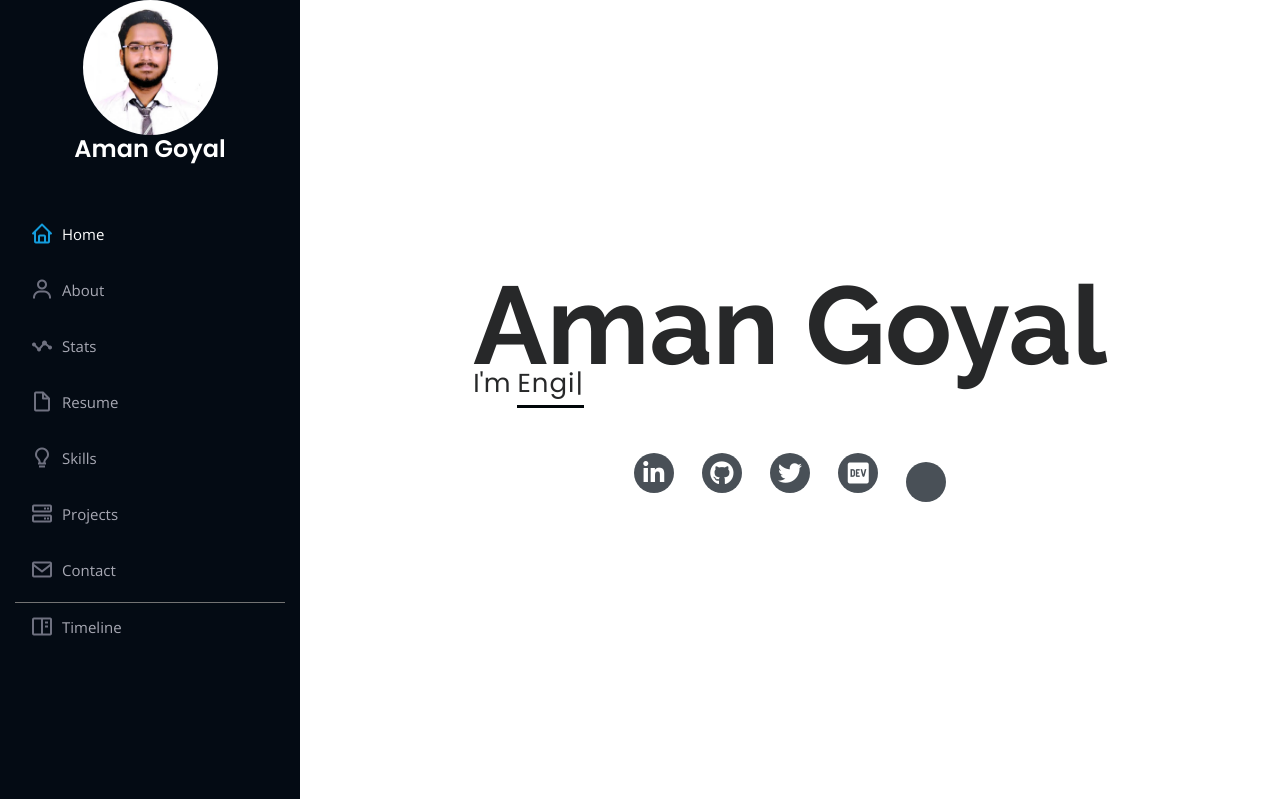
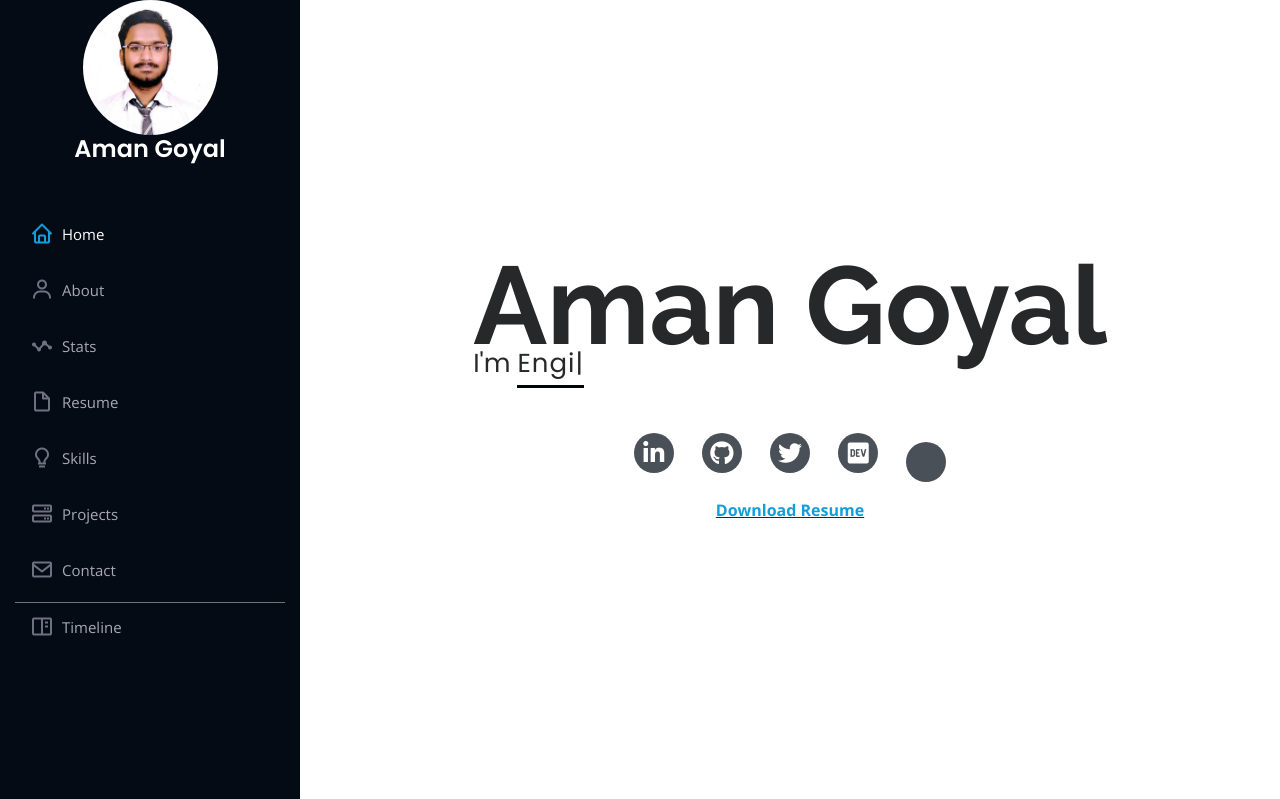
Before and after one commit to goyal-aman/portfolio, a Django app: page / in a window 1280 px wide. Shown: the top 799 px of the page. Run offline with Django 3.2, Linux system fonts and the light colour scheme; tables that the repository leaves empty hold one stand-in row (values such as "Sample post"); some libraries are stand-ins or nearby versions.

Commit message:
fiture add : added fixture to show 'Download Resume' if available.

```diff
--- a/landingpage/templates/landingpage/index.html
+++ b/landingpage/templates/landingpage/index.html
@@ -19,6 +19,16 @@
         <iconify-icon data-icon="cib-hashnode"></iconify-icon>
       </a>
     </div>
+
+    {% if resume_url %}
+      <div style="margin-top: 1rem;"  data-aos="fade-in">
+        <strong>
+          <u>
+            <a href="{{resume_url.url}}">Download Resume</a>
+          </u>
+        </strong>
+      </div>
+    {% endif %}
 
   </section><!-- End Hero -->
 
--- a/landingpage/views.py
+++ b/landingpage/views.py
@@ -3,6 +3,7 @@ from django.views.generic import View
 
 # models
 from landingpage.models import Project
+from download_resume_pdf.models import ResumeLink
 
 # Create your views here.
 
@@ -10,7 +11,11 @@ class HomePageView(View):
     template_name = 'landingpage/index.html'
 
     def get(self, request):
-        qs = {'project_data':Project.objects.all()}
+        activeResumes = ResumeLink.objects.filter(is_active=True)
+        qs = {
+            'project_data':Project.objects.all(),
+            'resume_url': (activeResumes[0] if len(activeResumes) else [])
+        }
         return render(request, self.template_name, context=qs)
 
 class ProjectView(View):
```
